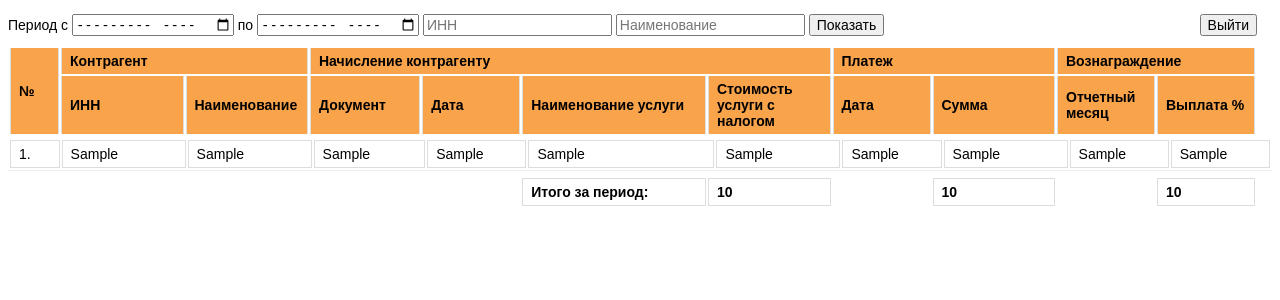
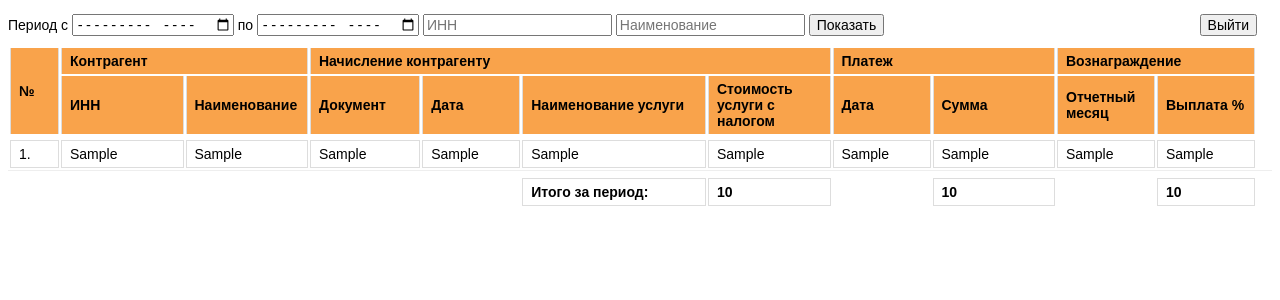
Before and after one commit to EvgenySinitsyn/Azimut, a Django app: template azimut/reports/templates/reports/result.html in a window 1280 px wide. Shown: the top 300 px of the page. Run offline with Django 4.2, Linux system fonts and the light colour scheme; the template is opened without the code that fills it: most values are stand-ins (such as "Sample title", 1, 10 or a date in 2020); lists and menus that the app fills with data are empty; parts of the project's set-up code (start-up, migrations or seed data) failed here and were passed over.

Commit message:
Фиксация ширины таблицы при отсутствии скроллбара

```diff
--- a/azimut/reports/static/reports/css/style.css
+++ b/azimut/reports/static/reports/css/style.css
@@ -44,6 +44,7 @@
 position: relative;
 	max-height: 70vh;
 	overflow:auto;
+	scrollbar-gutter: stable;
 	margin-top: 0px;
 	margin-bottom: 5px;
 	border-bottom: 1px solid #eee;
```
